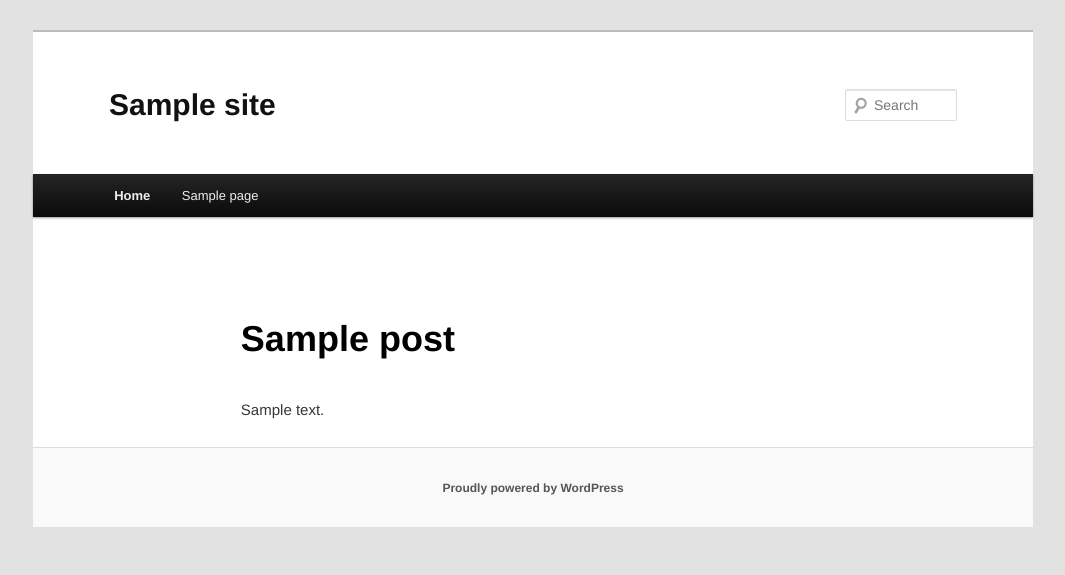
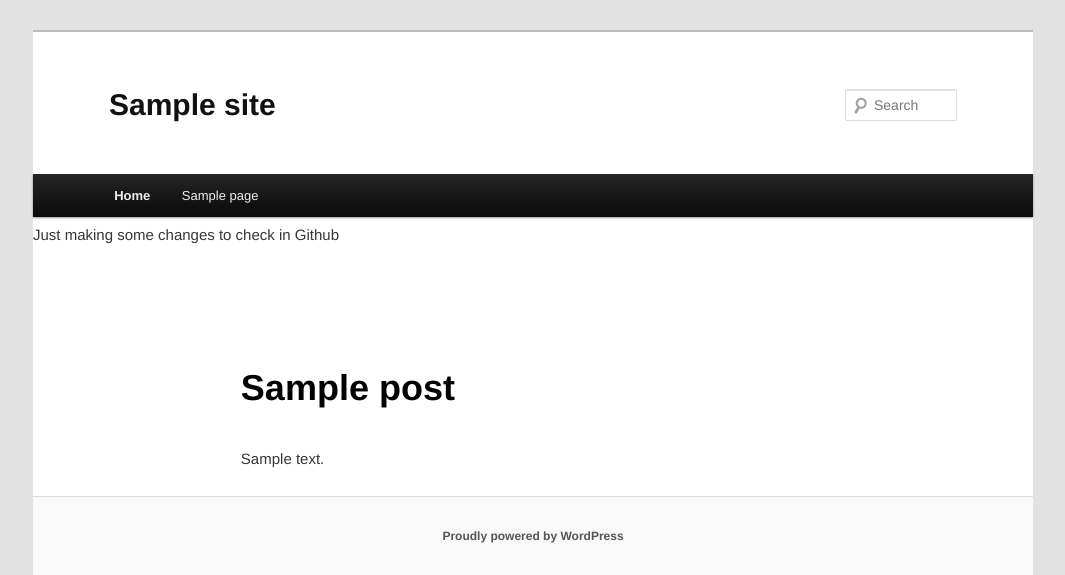
Before and after one commit to testanywebsite/wp-content, a WordPress theme: template themes/twentyeleven/page.php in a window 1280 px wide. Shown: the top 575 px of the page, without its empty margins (107-1172 px from the left). Run offline with PHP 8.4 and a stand-in for WordPress, Linux system fonts and the light colour scheme; the site name, menu and one post (Sample post) are stand-ins, and other content is empty; some libraries are stand-ins or nearby versions.

Commit message:
chnages to header

```diff
--- a/themes/twentyeleven/header.php
+++ b/themes/twentyeleven/header.php
@@ -118,6 +118,9 @@
 				<?php wp_nav_menu( array( 'theme_location' => 'primary' ) ); ?>
 			</nav><!-- #access -->
 	</header><!-- #branding -->
+    <div>
+    <p>Just making some changes to check in Github</p>
+    </div>
 
 
 	<div id="main">
```
